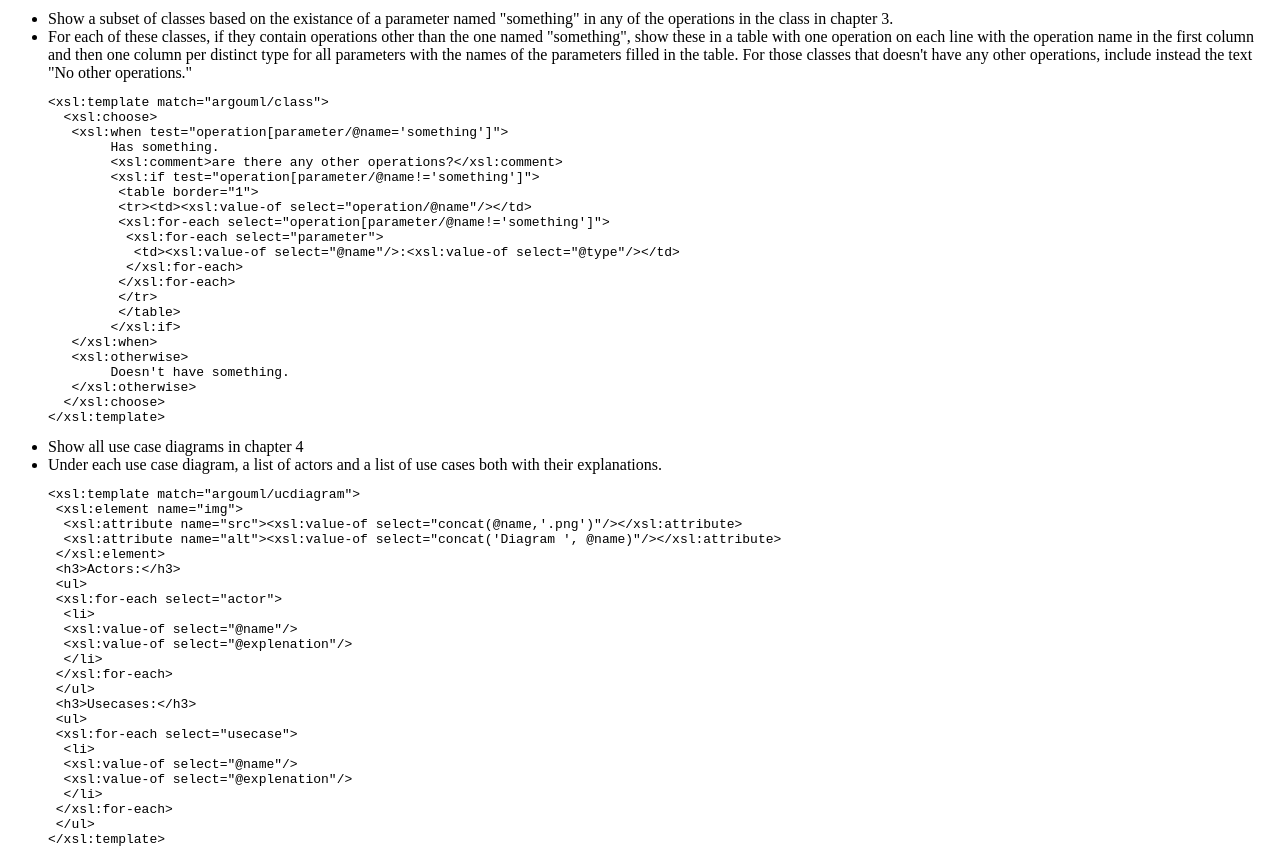
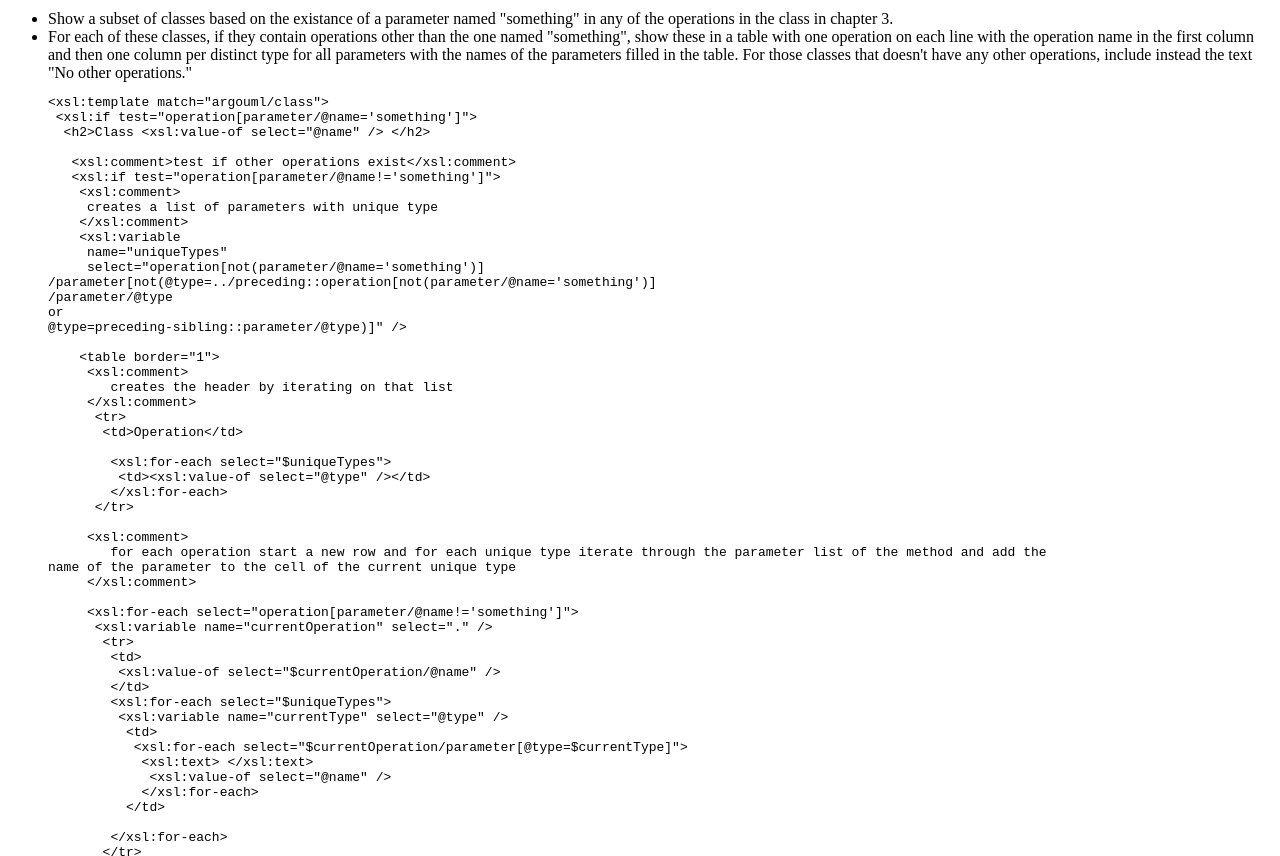
Before and after one commit to argouml-tigris-org/argoprint, a plain HTML site: page www/soc2006/XSLT.html in a window 1280 px wide. Shown: the part 2331-3187 px from the top of the page. Drawn offline with Linux system fonts and the light colour scheme.

Commit message:
Activity update and XSLT-eval modification
git-svn-id: http://argoprint.tigris.org/svn/argoprint/trunk@191 39b8678e-d811-0410-9f66-c214488f071d

```diff
--- a/www/soc2006/XSLT.html
+++ b/www/soc2006/XSLT.html
@@ -163,26 +163,60 @@ or
 
 <pre>
 &lt;xsl:template match="argouml/class"&gt;
-  &lt;xsl:choose&gt;
-   &lt;xsl:when test="operation[parameter/@name='something']"&gt;
-	Has something.
- 	&lt;xsl:comment&gt;are there any other operations?&lt;/xsl:comment&gt;
+ &lt;xsl:if test="operation[parameter/@name='something']"&gt;
+  &lt;h2&gt;Class &lt;xsl:value-of select="@name" /&gt; &lt;/h2&gt;
+
+   &lt;xsl:comment&gt;test if other operations exist&lt;/xsl:comment&gt;
    &lt;xsl:if test="operation[parameter/@name!='something']"&gt;
+    &lt;xsl:comment&gt;
+     creates a list of parameters with unique type
+    &lt;/xsl:comment&gt;
+    &lt;xsl:variable
+     name="uniqueTypes"
+     select="operation[not(parameter/@name='something')]
+/parameter[not(@type=../preceding::operation[not(parameter/@name='something')]
+/parameter/@type
+or
+@type=preceding-sibling::parameter/@type)]" /&gt;
+
     &lt;table border="1"&gt;
-	 &lt;tr&gt;&lt;td&gt;&lt;xsl:value-of select="operation/@name"/&gt;&lt;/td&gt;
-	 &lt;xsl:for-each select="operation[parameter/@name!='something']"&gt;
-	  &lt;xsl:for-each select="parameter"&gt;
-	   &lt;td&gt;&lt;xsl:value-of select="@name"/&gt;:&lt;xsl:value-of select="@type"/&gt;&lt;/td&gt;
-	  &lt;/xsl:for-each&gt;
+     &lt;xsl:comment&gt;
+        creates the header by iterating on that list
+     &lt;/xsl:comment&gt;
+      &lt;tr&gt;
+       &lt;td&gt;Operation&lt;/td&gt;
+
+        &lt;xsl:for-each select="$uniqueTypes"&gt;
+         &lt;td&gt;&lt;xsl:value-of select="@type" /&gt;&lt;/td&gt;
         &lt;/xsl:for-each&gt;
       &lt;/tr&gt;
+
+     &lt;xsl:comment&gt;
+        for each operation start a new row and for each unique type iterate through the parameter list of the method and add the
+name of the parameter to the cell of the current unique type
+     &lt;/xsl:comment&gt;
+
+     &lt;xsl:for-each select="operation[parameter/@name!='something']"&gt;
+      &lt;xsl:variable name="currentOperation" select="." /&gt;
+       &lt;tr&gt;
+        &lt;td&gt;
+         &lt;xsl:value-of select="$currentOperation/@name" /&gt;
+        &lt;/td&gt;
+        &lt;xsl:for-each select="$uniqueTypes"&gt;
+         &lt;xsl:variable name="currentType" select="@type" /&gt;
+          &lt;td&gt;
+           &lt;xsl:for-each select="$currentOperation/parameter[@type=$currentType]"&gt;
+            &lt;xsl:text&gt; &lt;/xsl:text&gt;
+             &lt;xsl:value-of select="@name" /&gt;
+            &lt;/xsl:for-each&gt;
+          &lt;/td&gt;
+
+        &lt;/xsl:for-each&gt;
+       &lt;/tr&gt;
+     &lt;/xsl:for-each&gt;
     &lt;/table&gt;
    &lt;/xsl:if&gt;
-   &lt;/xsl:when&gt;
-   &lt;xsl:otherwise&gt;
-	Doesn't have something.
-   &lt;/xsl:otherwise&gt;
-  &lt;/xsl:choose&gt;
+  &lt;/xsl:if&gt;
 &lt;/xsl:template&gt;
 </pre>
 
```
Also changed, not shown: www/soc2006/activity.html (+17 -9 lines). Lines whose indentation alone changed are shown as unchanged.
